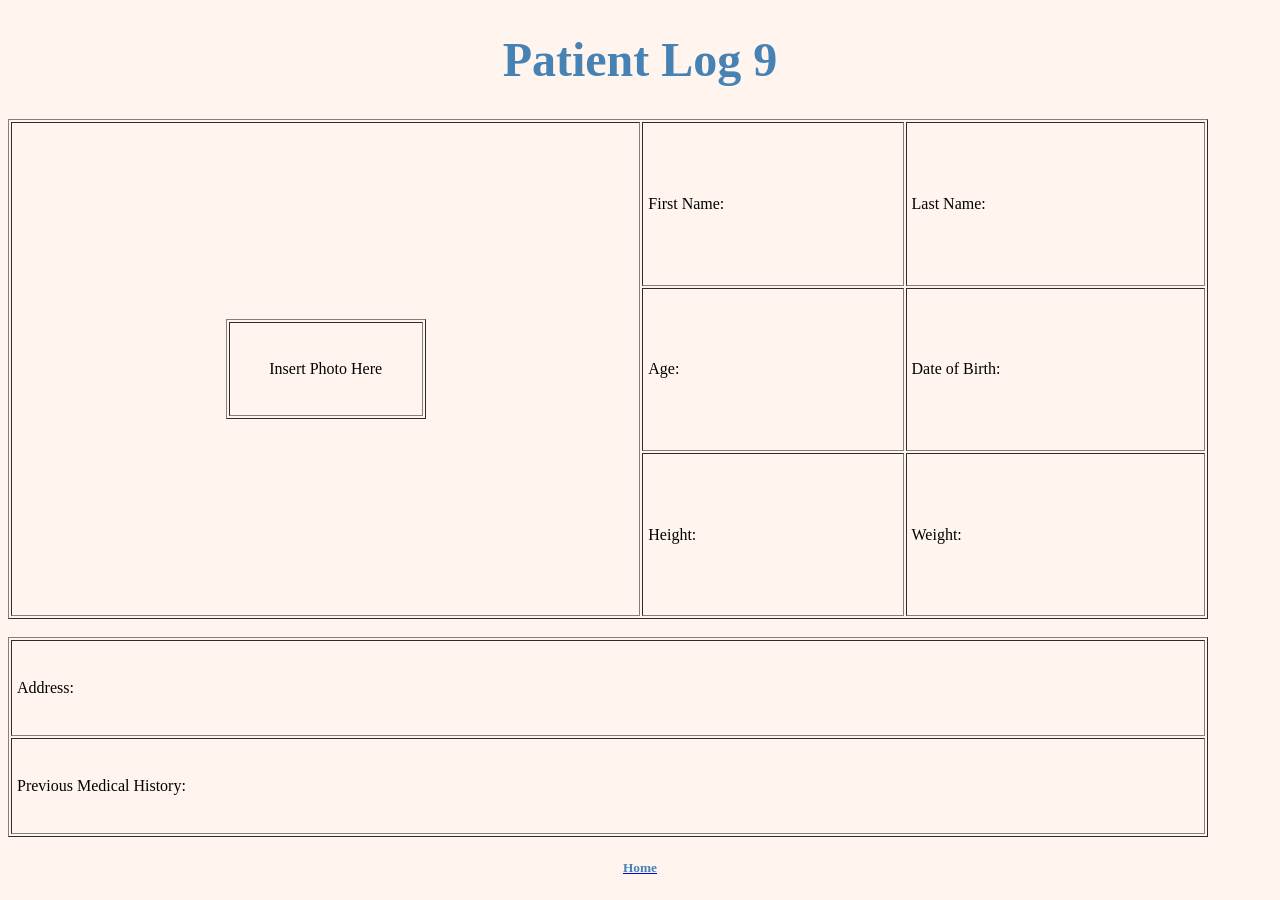
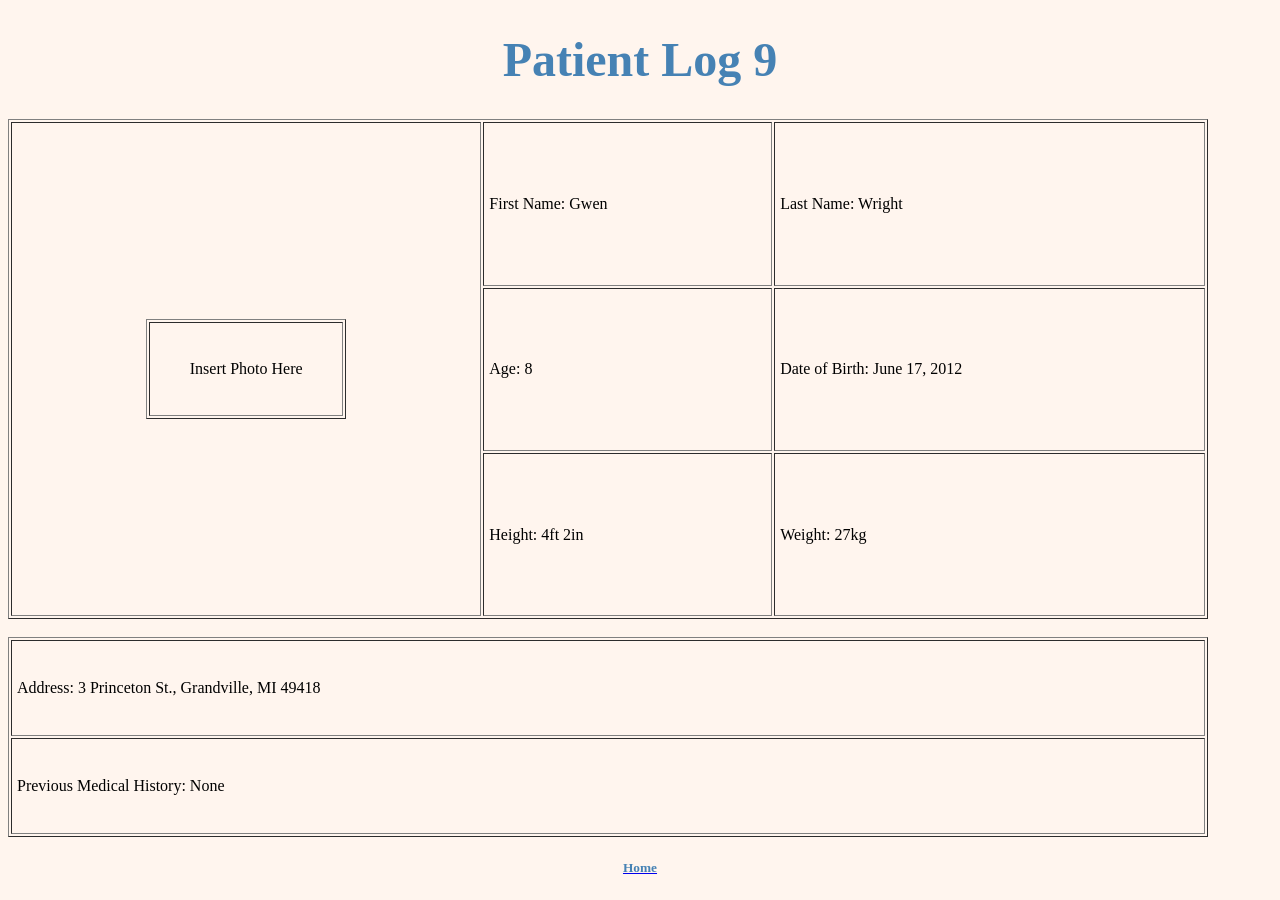
Before and after one commit to Sugarbug1211/Sugarbug1211.github.io, a Jekyll site: the page Patient Log/patient log 9.html, which Jekyll copies as it is, in a window 1280 px wide. Built offline with Jekyll 4.4.1, drawn with Linux system fonts in a browser that asks for light colours.

Commit message:
Update patient log 9.html

```diff
--- a/Patient Log/patient log 9.html
+++ b/Patient Log/patient log 9.html
@@ -17,16 +17,16 @@
                             <td><center>Insert Photo Here</center></td>
                         </table></center>
                     </td>
-                    <td>First Name:</td>
-                    <td>Last Name:</td>
+                    <td>First Name: Gwen</td>
+                    <td>Last Name: Wright</td>
                 </tr>
                 <tr>
-                    <td>Age:</td>
-                    <td>Date of Birth:</td>
+                    <td>Age: 8</td>
+                    <td>Date of Birth: June 17, 2012</td>
                 </tr>
                 <tr>
-                    <td>Height:</td>
-                    <td>Weight:</td>
+                    <td>Height: 4ft 2in</td>
+                    <td>Weight: 27kg</td>
                 </tr>
             </table>
 
@@ -34,10 +34,10 @@
 
         <table border = "1" width = "1200" height = "200" cellpadding = "5" >
             <tr>
-                <td>Address:</td>
+                <td>Address: 3 Princeton St., Grandville, MI 49418</td>
             </tr>
             <tr>
-                <td rowspan="2">Previous Medical History:</td>
+                <td rowspan="2">Previous Medical History: None</td>
             </tr>
         </table>
 
```
